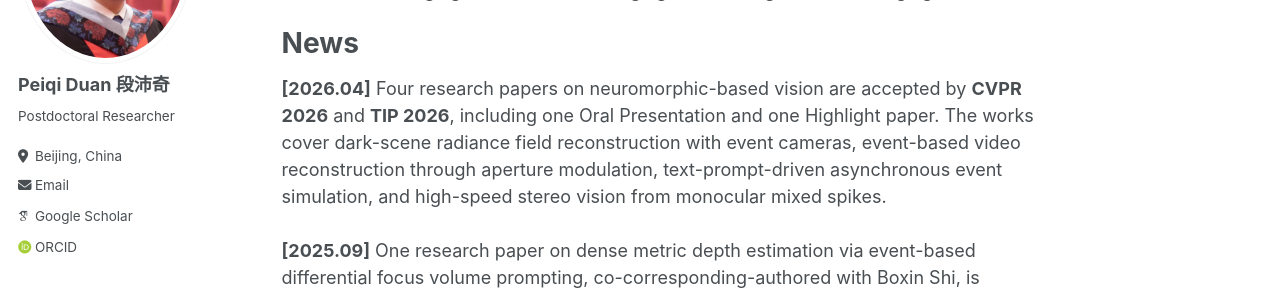
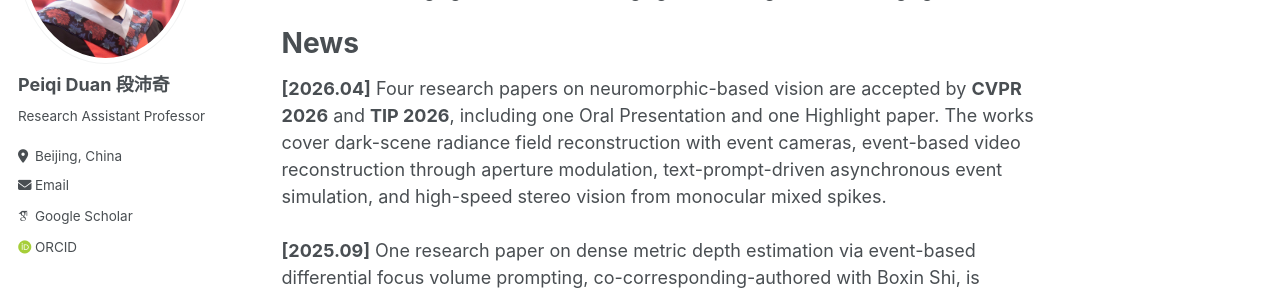
Before and after one commit to peiqi-duan/peiqi-duan.github.io, a Jekyll site: the page built from _pages/about.md, in a window 1280 px wide. Shown: the part 251-546 px from the top of the page. Built offline with Jekyll 4.4.1, drawn with Linux system fonts in a browser that asks for light colours; some web fonts are replaced.

Commit message:
Update _config.yml

```diff
--- a/_config.yml
+++ b/_config.yml
@@ -23,7 +23,7 @@ author:
   # Biographic information
   avatar           : "peiqi_duan.jpg"
   name             : "Peiqi Duan 段沛奇"
-  bio              : "Postdoctoral Researcher"
+  bio              : "Research Assistant Professor"
   location         : " Beijing, China"
   employer         : # "Peking University"
   email            : "duanqi0001@pku.edu.cn"
```
